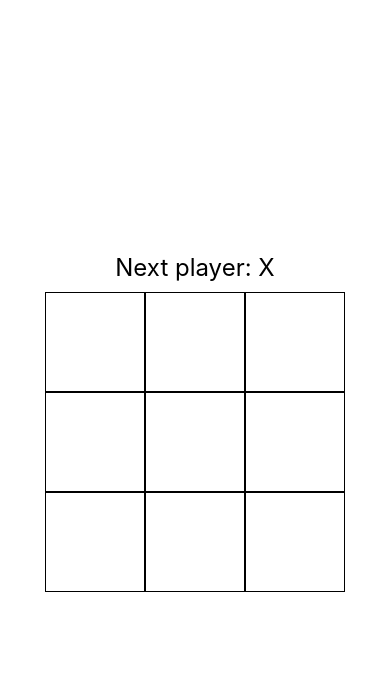
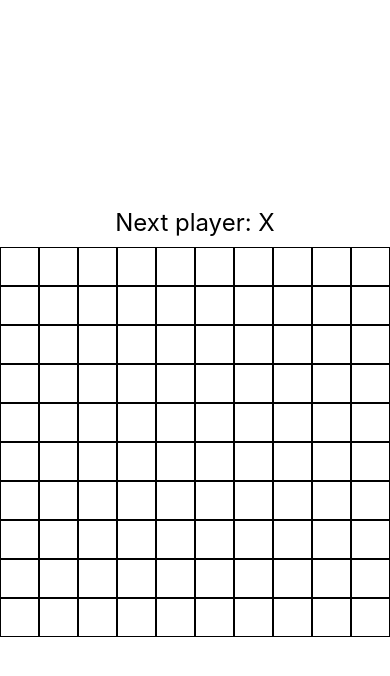
Before and after one commit to mmbelkiman/tiny_tic_tac_toe_mobile, a React Native app: screen / in a window 390 px wide. Both pictures are taken after a click on the button "START GAME". Shown: the top 676 px of the page. Built offline with nearby package versions, Linux system fonts and the light colour scheme.

Commit message:
change to custom board size

```diff
--- a/src/App.tsx
+++ b/src/App.tsx
@@ -15,7 +15,7 @@ const App: React.FC = () => {
       {gameState === 'STOP' ? (
         <Button title="START GAME" onPress={startGame} />
       ) : (
-        <Game /> // Render the Game component when gameState is RUNNING
+        <Game boardSize={10} />
       )}
     </View>
   );
--- a/src/screens/game/index.tsx
+++ b/src/screens/game/index.tsx
@@ -1,40 +1,47 @@
 import React, {useState, useEffect} from 'react';
-import {Text, TouchableOpacity, View} from 'react-native';
+import {Text, TouchableOpacity, View, Dimensions} from 'react-native';
 import styles from './styles';
-import {calculateWinner} from './utils';
+import {calculateWinner, createInitialBoard} from './utils';
 
-const Game: React.FC = () => {
-  const [board, setBoard] = useState<string[]>(Array(9).fill(''));
+interface Props {
+  boardSize: number;
+}
+
+const Game: React.FC<Props> = ({boardSize}) => {
+  const windowWidth = Dimensions.get('window').width;
+  const squareSize = windowWidth / boardSize;
+
+  const [board, setBoard] = useState<string[][]>(createInitialBoard(boardSize));
   const [isXNext, setIsXNext] = useState(true);
   const [winner, setWinner] = useState<string | null>(null);
 
-  const handleSquareClick = (index: number) => {
-    if (board[index] || winner) {
+  const handleSquareClick = (row: number, col: number) => {
+    if (board[row][col] || winner) {
       return;
     }
 
-    const newBoard = [...board];
-    newBoard[index] = isXNext ? 'X' : 'O';
+    const newBoard = [...board.map(r => [...r])];
+    newBoard[row][col] = isXNext ? 'X' : 'O';
     setBoard(newBoard);
     setIsXNext(!isXNext);
   };
 
-  const renderSquare = (index: number) => {
+  const renderSquare = (row: number, col: number) => {
     return (
       <TouchableOpacity
-        style={styles.square}
-        onPress={() => handleSquareClick(index)}>
-        <Text style={styles.squareText}>{board[index]}</Text>
+        style={[styles.square, {width: squareSize, height: squareSize}]}
+        onPress={() => handleSquareClick(row, col)}>
+        <Text style={styles.squareText}>{board[row][col]}</Text>
       </TouchableOpacity>
     );
   };
 
   useEffect(() => {
-    const newWinner = calculateWinner(board);
+    const newWinner = calculateWinner(board, boardSize);
     if (newWinner) {
       setWinner(newWinner);
     }
-  }, [board]);
+  }, [board, boardSize]);
 
   const status = winner
     ? `Winner: ${winner}`
@@ -44,23 +51,16 @@ const Game: React.FC = () => {
     <View style={styles.container}>
       <Text style={styles.status}>{status}</Text>
       <View style={styles.board}>
-        <View style={styles.row}>
-          {renderSquare(0)}
-          {renderSquare(1)}
-          {renderSquare(2)}
-        </View>
-        <View style={styles.row}>
-          {renderSquare(3)}
-          {renderSquare(4)}
-          {renderSquare(5)}
-        </View>
-        <View style={styles.row}>
-          {renderSquare(6)}
-          {renderSquare(7)}
-          {renderSquare(8)}
-        </View>
+        {Array.from({length: boardSize}).map((_, row) => (
+          <View key={row} style={styles.row}>
+            {Array.from({length: boardSize}).map((_, col) =>
+              renderSquare(row, col),
+            )}
+          </View>
+        ))}
       </View>
     </View>
   );
 };
+
 export default Game;
--- a/src/screens/game/utils.ts
+++ b/src/screens/game/utils.ts
@@ -1,22 +1,127 @@
-const calculateWinner = (squares: string[]): string | null => {
-  const lines = [
-    [0, 1, 2],
-    [3, 4, 5],
-    [6, 7, 8],
-    [0, 3, 6],
-    [1, 4, 7],
-    [2, 5, 8],
-    [0, 4, 8],
-    [2, 4, 6],
-  ];
+const checkRows = (squares: string[][], boardSize: number): string | null => {
+  for (let i = 0; i < boardSize; i++) {
+    const firstMark = squares[i][0]; // Save the first mark in the row
 
-  for (const [a, b, c] of lines) {
-    if (squares[a] && squares[a] === squares[b] && squares[a] === squares[c]) {
-      return squares[a];
+    // If the first mark is not empty, proceed to check the row
+    if (firstMark !== '') {
+      let isWinner = true;
+      for (let j = 1; j < boardSize; j++) {
+        // Compare the current square to the first mark
+        if (squares[i][j] !== firstMark) {
+          isWinner = false;
+          break; // No need to check further if it's not a winner
+        }
+      }
+
+      if (isWinner) {
+        return firstMark;
+      }
     }
+  }
+  return null;
+};
+
+const checkColumns = (
+  squares: string[][],
+  boardSize: number,
+): string | null => {
+  for (let i = 0; i < boardSize; i++) {
+    const firstMark = squares[0][i]; // Save the first mark in the column
+
+    // If the first mark is not empty, proceed to check the column
+    if (firstMark !== '') {
+      let isWinner = true;
+      for (let j = 1; j < boardSize; j++) {
+        // Compare the current square to the first mark
+        if (squares[j][i] !== firstMark) {
+          isWinner = false;
+          break; // No need to check further if it's not a winner
+        }
+      }
+
+      if (isWinner) {
+        return firstMark;
+      }
+    }
+  }
+  return null;
+};
+
+const checkDiagonalTopLeft = (
+  squares: string[][],
+  boardSize: number,
+): string | null => {
+  let currentMark = squares[0][0];
+  let isWinner = true;
+
+  for (let i = 0; i < boardSize; i++) {
+    if (squares[i][i] !== currentMark) {
+      isWinner = false;
+      break;
+    }
+  }
+
+  return isWinner ? currentMark : null;
+};
+
+const checkDiagonalTopRight = (
+  squares: string[][],
+  boardSize: number,
+): string | null => {
+  let currentMark = squares[0][boardSize - 1];
+  let isWinner = true;
+
+  for (let i = 0; i < boardSize; i++) {
+    if (squares[i][boardSize - 1 - i] !== currentMark) {
+      isWinner = false;
+      break;
+    }
+  }
+
+  return isWinner ? currentMark : null;
+};
+
+const checkDiagonals = (
+  squares: string[][],
+  boardSize: number,
+): string | null => {
+  const topLeftWinner = checkDiagonalTopLeft(squares, boardSize);
+  if (topLeftWinner) {
+    return topLeftWinner;
+  }
+
+  const topRightWinner = checkDiagonalTopRight(squares, boardSize);
+  if (topRightWinner) {
+    return topRightWinner;
   }
 
   return null;
 };
 
-export {calculateWinner};
+const calculateWinner = (
+  squares: string[][],
+  boardSize: number,
+): string | null => {
+  const rowWinner = checkRows(squares, boardSize);
+  if (rowWinner) {
+    return rowWinner;
+  }
+
+  const columnWinner = checkColumns(squares, boardSize);
+  if (columnWinner) {
+    return columnWinner;
+  }
+
+  const diagonalWinner = checkDiagonals(squares, boardSize);
+  if (diagonalWinner) {
+    return diagonalWinner;
+  }
+
+  return null;
+};
+
+const createInitialBoard = (boardSize: number): string[][] => {
+  return Array.from({length: boardSize}, () => Array(boardSize).fill(''));
+};
+
+export {calculateWinner, createInitialBoard};
```
